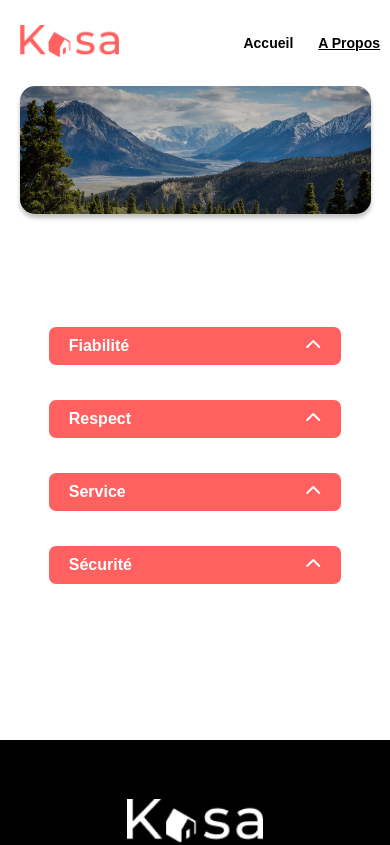
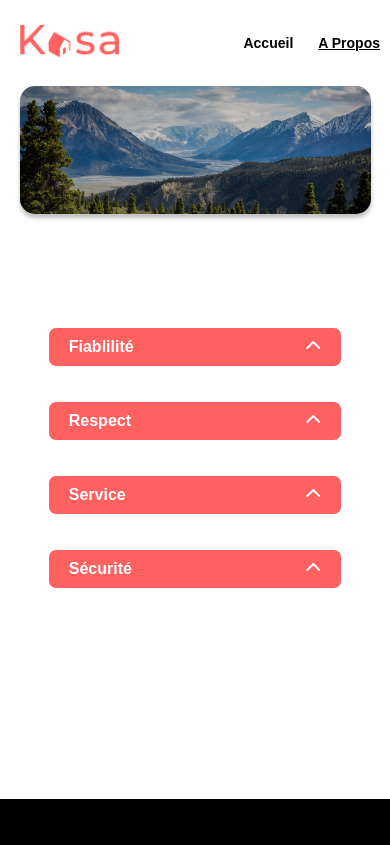
Before and after one commit to lebrun26/kasa, a React (Create React App) app: page /Apropos in a window 390 px wide. Shown: the top 845 px of the page. Built offline with nearby package versions, Linux system fonts and the light colour scheme.

Commit message:
correction responsive + refonte dy systeme pour afficher les textes dans le about

```diff
--- a/src/pages/Apropos.jsx
+++ b/src/pages/Apropos.jsx
@@ -14,23 +14,22 @@
     });
   }, []);
 
-  // Récupération des textes
-  const texteId1 = data.find((item) => item.id === "1")?.texte;
-  const texteId2 = data.find((item) => item.id === "2")?.texte;
-  const texteId3 = data.find((item) => item.id === "3")?.texte;
-  const texteId4 = data.find((item) => item.id === "4")?.texte;
+  const titles = ["Fiablilité", "Respect", "Service", "Sécurité"];
 
   return (
-    <div>
+    <div className="body__container">
       <header>
         <NavBar />
       </header>
       <Banner title="" img="/images/image_about.png" spanOpacity="20%" />
       <div className="container__DropMenu__about">
-        <DropMenu title="Fiabilité" equipments={texteId1} />
-        <DropMenu title="Respect" equipments={texteId2} />
-        <DropMenu title="Service" equipments={texteId3} />
-        <DropMenu title="Sécurité" equipments={texteId4} />
+        {data.map((item, index) => (
+          <DropMenu
+            key={item.id}
+            title={titles[index]}
+            equipments={item.texte}
+          />
+        ))}
       </div>
       <footer>
         <Footer />
--- a/src/styles/sass/body_about.scss
+++ b/src/styles/sass/body_about.scss
@@ -2,10 +2,10 @@
   display: flex;
   flex-direction: column;
   align-items: center;
-  margin: 30px 0 40px 0;
+  margin: 40px 0 40px 0;
   & .dropdown-menu {
     width: 75%;
-    margin-top: 35px;
+    margin-top: 36px;
     &.open {
       margin-bottom: 40px;
     }
@@ -19,11 +19,17 @@
 // Responsive Mobile
 
 @media (max-width: 480px) {
+  .body__container {
+    display: flex;
+    flex-direction: column;
+    justify-content: space-between;
+  }
+
   .container__DropMenu__about {
     margin: 20% 0 40% 0;
     & .dropdown-menu {
       &.open {
-        margin-bottom: 128px;
+        margin-bottom: 165px;
       }
     }
   }
--- a/src/styles/sass/body_logements.scss
+++ b/src/styles/sass/body_logements.scss
@@ -195,7 +195,7 @@
     .dropdown-menu {
       width: 100%;
       &.open {
-        margin-bottom: 44%;
+        margin-bottom: 64%;
       }
     }
   }
--- a/src/styles/styles.css
+++ b/src/styles/styles.css
@@ -286,7 +286,7 @@
     width: 100%;
   }
   .container__dropMenu .dropdown-menu.open {
-    margin-bottom: 44%;
+    margin-bottom: 64%;
   }
 }
 @media (max-width: 1024px) and (min-width: 481px) {
@@ -336,11 +336,11 @@
   display: flex;
   flex-direction: column;
   align-items: center;
-  margin: 30px 0 40px 0;
+  margin: 40px 0 40px 0;
 }
 .container__DropMenu__about .dropdown-menu {
   width: 75%;
-  margin-top: 35px;
+  margin-top: 36px;
 }
 .container__DropMenu__about .dropdown-menu.open {
   margin-bottom: 40px;
@@ -351,11 +351,16 @@
 }
 
 @media (max-width: 480px) {
+  .body__container {
+    display: flex;
+    flex-direction: column;
+    justify-content: space-between;
+  }
   .container__DropMenu__about {
     margin: 20% 0 40% 0;
   }
   .container__DropMenu__about .dropdown-menu.open {
-    margin-bottom: 128px;
+    margin-bottom: 165px;
   }
 }
 @media (max-width: 1024px) and (min-width: 481px) {
```
Also changed, not shown: 1 other file (tests, documents, lock files or other folders).
